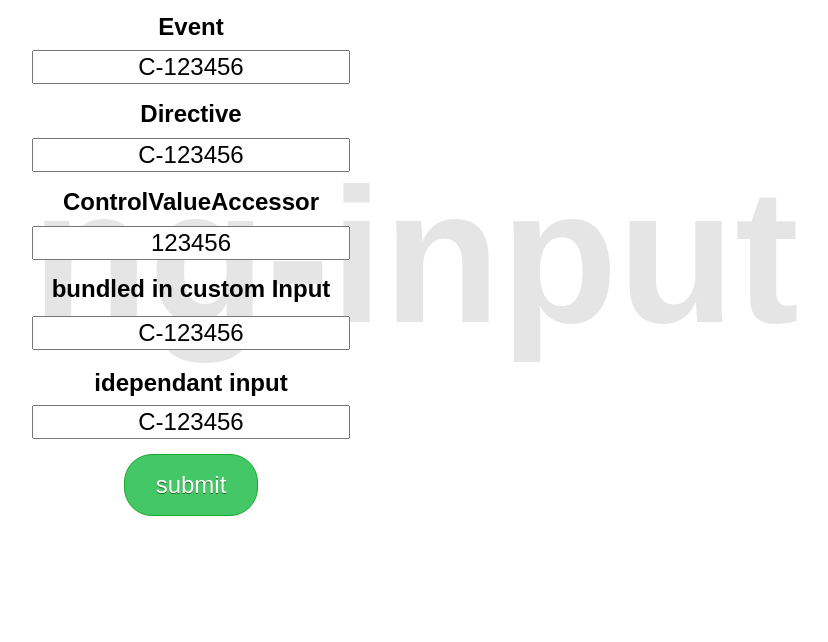
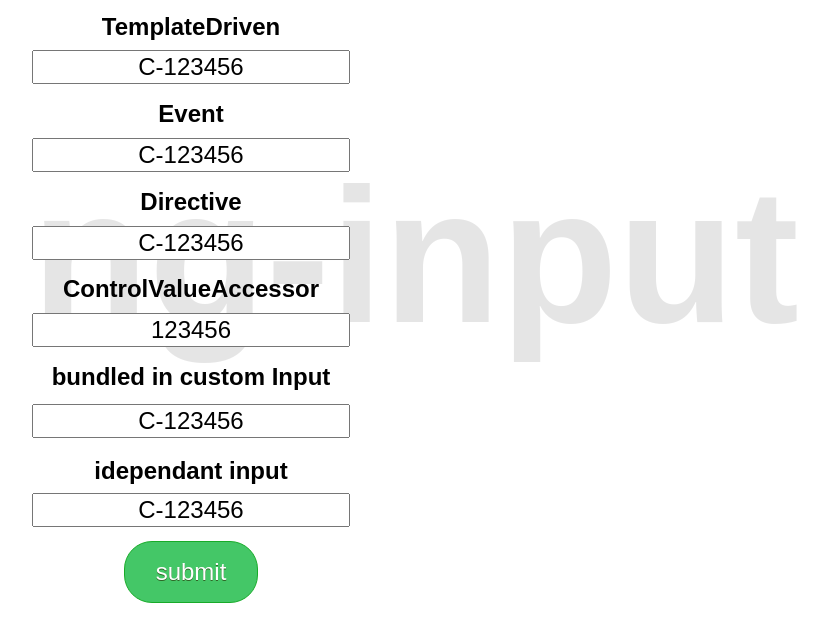
Before and after one commit to dominikmathmann/ng-input, an Angular app: page / in a window 1280 px wide. Shown: the top 642 px of the page, without its empty margins (449-1277 px from the left). Built offline with nearby package versions, Linux system fonts and the light colour scheme.

Commit message:
Input Demo

```diff
--- a/src/app/app.component.html
+++ b/src/app/app.component.html
@@ -1,4 +1,12 @@
 <h1>ng-input</h1>
+
+<article>
+  <h2>TemplateDriven</h2>
+  <input type="text" [(ngModel)]="templateModelValue" #templateModel="ngModel" gedCustomernumberValidator
+    [ngModelOptions]="{ updateOn: 'blur' }" />
+  <ged-validation-error-marker [control]="templateModel.control"></ged-validation-error-marker>
+</article>
+
 <form [formGroup]="form" (ngSubmit)="submit()">
   <article>
     <h2>Event</h2>
@@ -19,5 +27,4 @@
 
     <button type="submit">submit</button>
   </article>
-
 </form>
--- a/src/app/app.component.ts
+++ b/src/app/app.component.ts
@@ -14,6 +14,7 @@ export class AppComponent {
 
   }
 
+  templateModelValue = 'C-123456';
 
   form = this.fb.group({
     customernumber1: ['C-123456', { validators: [this.customernumberValidator.validate], updateOn: 'blur' }],
--- /dev/null
+++ b/src/app/customernumber-validator.directive.ts
@@ -0,0 +1,22 @@
+import { Directive, forwardRef } from '@angular/core';
+import { Validator, AbstractControl, ValidationErrors, NG_VALIDATORS } from '@angular/forms';
+import { CustomernumberValidatorService } from './customernumber-validator.service';
+
+@Directive({
+  selector: '[gedCustomernumberValidator]',
+  providers: [
+    { provide: NG_VALIDATORS, useExisting: forwardRef(() => CustomernumberValidatorDirective), multi: true }
+  ]
+})
+export class CustomernumberValidatorDirective implements Validator {
+
+  constructor(private customernumverValidatorService: CustomernumberValidatorService) { }
+
+  validate(control: AbstractControl): ValidationErrors {
+    return this.customernumverValidatorService.validate(control);
+  }
+
+  registerOnValidatorChange?(fn: () => void): void {
+    // nothing to do
+  }
+}
--- a/src/app/customernumber-validator.service.ts
+++ b/src/app/customernumber-validator.service.ts
@@ -1,15 +1,15 @@
 import { Injectable } from '@angular/core';
-import { Validator, AbstractControl, ValidationErrors } from '@angular/forms';
+import { AbstractControl } from '@angular/forms';
 
 @Injectable({
   providedIn: 'root'
 })
-export class CustomernumberValidatorService implements Validator {
+export class CustomernumberValidatorService {
 
   private static readonly PATTERN = /^(C-)*\d{6}$/;
 
-  validate(control: AbstractControl): ValidationErrors {
-    const value = control.value;
+  validate(ctrl: AbstractControl) {
+    const value = ctrl.value;
     const valid = CustomernumberValidatorService.PATTERN.test(value);
     if (value && !valid) {
       return {
@@ -17,8 +17,7 @@ export class CustomernumberValidatorService implements Validator {
       };
     }
 
+    return {};
+
   }
-
-
-  constructor() { }
 }
```
Also changed, not shown: src/app/app.module.ts (+5 -2 lines), 1 other file (tests, documents, lock files or other folders).
